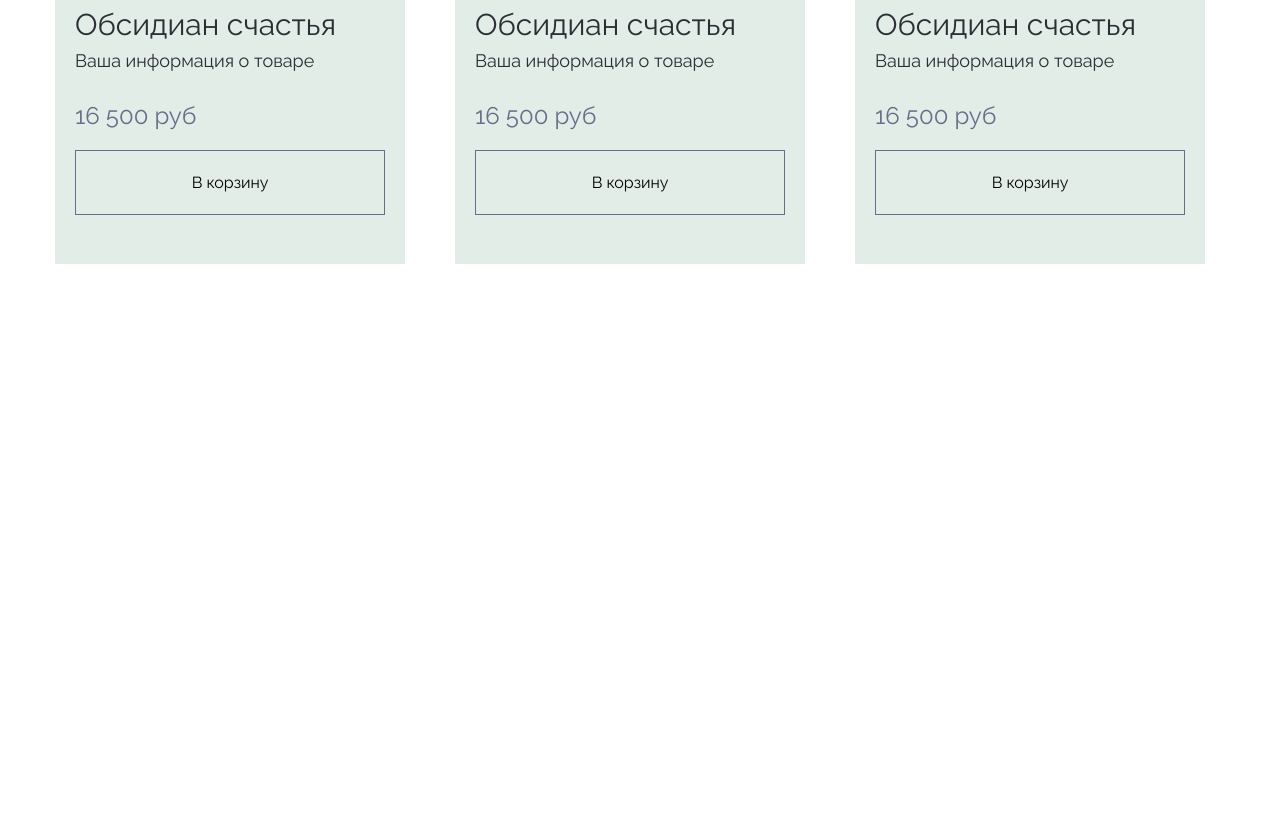
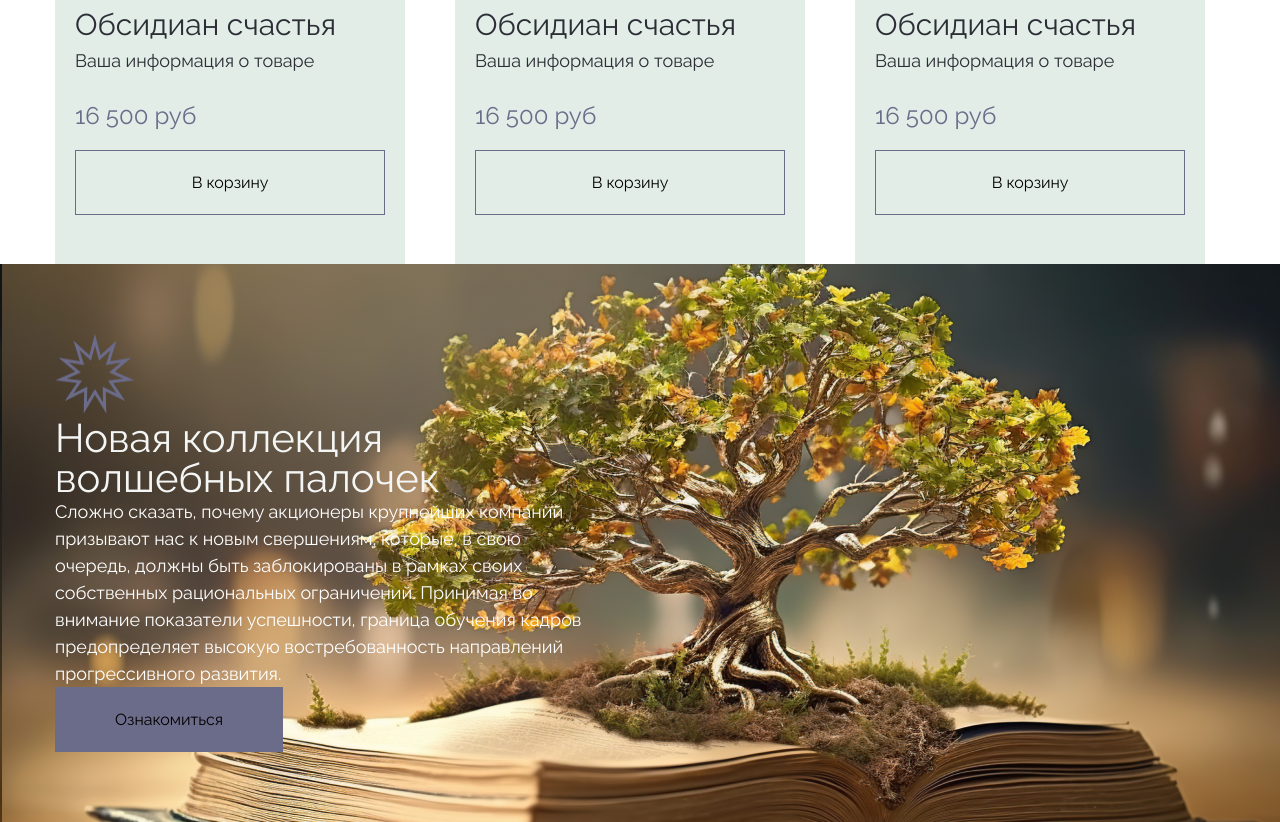
Before and after one commit to EgorchikBS/EgorchikBS.github.io, a plain HTML site: page lavka/index.html in a window 1280 px wide. Shown: the part 1969-2791 px from the top of the page. Before the commit the page ends 2233 px from the top, so only its background shows below. Drawn offline with Linux system fonts and the light colour scheme.

Commit message:
Add files via upload

```diff
--- a/lavka/assets/css/style.css
+++ b/lavka/assets/css/style.css
@@ -225,7 +225,7 @@ body {
     flex-direction: column;
 }
 
-.card__container{
+.card__container {
     display: flex;
     flex-direction: column;
 }
@@ -289,13 +289,14 @@ body {
     border: 1px solid #6B6B8A;
 }
 
-.products-block__header{
+.products-block__header {
     display: flex;
     flex-direction: row;
     align-items: center;
     justify-content: space-between;
 
 }
+
 .products-block__title {
     color: #2C2D35;
 
@@ -303,26 +304,83 @@ font-family: Raleway;
     font-size: 40px;
     font-style: normal;
     font-weight: 500;
-line-height: 110%; }
+    line-height: 110%;
+}
 
-.products-block__tab{
+.products-block__tab {
     padding: 10px 20px;
     align-items: flex-start;
     border-radius: 20px;
-background:#D7D7D7;
-padding: 30 px;
-}
-.products-block__tab.active{
-    padding: 10px 20px;
-align-items: flex-start;
-border-radius: 20px;
-background:#6B6B8A;
-padding: auto;
+    background: #D7D7D7;
+
 }
 
-.products-block__tabs{
+.products-block__tab.active {
+    color: #F4F6F5;
+    background: #6B6B8A;
+
+}
+
+.products-block__tabs {
+    gap: 30px;
     display: flex;
     flex-direction: row;
     align-items: center;
     justify-content: space-between;
 }
+
+.seo {
+    padding-top: 70px;
+    padding-bottom: 70px;
+    background-image: url(../images/fon.png);
+}
+
+.seo__title {
+    width: 421px;
+    color: #F4F6F5;
+    font-family: Raleway;
+    font-size: 40px;
+    font-style: normal;
+    font-weight: 500;
+    line-height: 100%;
+    /* 40px */
+}
+
+.seo__background {
+    width: 1440px;
+    height: 574px;
+    flex-shrink: 0;
+
+}
+
+.seo__text {
+    width: 540px;
+    color: #FFF;
+    font-family: Raleway;
+    font-size: 18px;
+    font-style: normal;
+    font-weight: 500;
+    line-height: 150%;
+    /* 27px */
+}
+
+.seo__icon {
+    width: 80px;
+    height: 80px;
+    stroke-width: 3px;
+    stroke: #6B6B8A;
+}
+.seo__button{
+    display: inline-flex;
+height: 65px;
+padding: 20px 60px;
+justify-content: center;
+align-items: center;
+gap: 6px;
+flex-shrink: 0;
+background: #6B6B8A;
+}
+.seo__head{
+    display: flex;
+    gap: 20px;
+}
--- a/lavka/index.html
+++ b/lavka/index.html
@@ -11,7 +11,6 @@
 </head>
 
 <body>
-
     <div id="header">
         <div class="container">
             <div class="header-container">
@@ -146,6 +145,21 @@
 
     </div>
 
+    <div class="seo">
+        <div class="container">
+            <div class="seo__content">
+                <img src="Star 2.png" alt="" class="seo__icon">
+                <h2 class="seo__title"> Новая коллекция волшебных палочек</h2>
+                <div class="seo__text">Сложно сказать, почему акционеры крупнейших компаний призывают нас к новым
+                    свершениям, которые, в свою очередь, должны быть заблокированы в рамках своих собственных
+                    рациональных ограничений.
+                    Принимая во внимание показатели успешности, граница обучения кадров предопределяет высокую
+                    востребованность направлений прогрессивного развития.</div>
+                <div class="seo__button">Ознакомиться</div>
+            </div>
+        </div>
+    </div>
+
     <script src="./assets/js/main.js"></script>
 </body>
 
```
Also changed, not shown: lavka/Star 2.png (added), lavka/assets/images/fon.png (added). Lines whose indentation alone changed are shown as unchanged.
